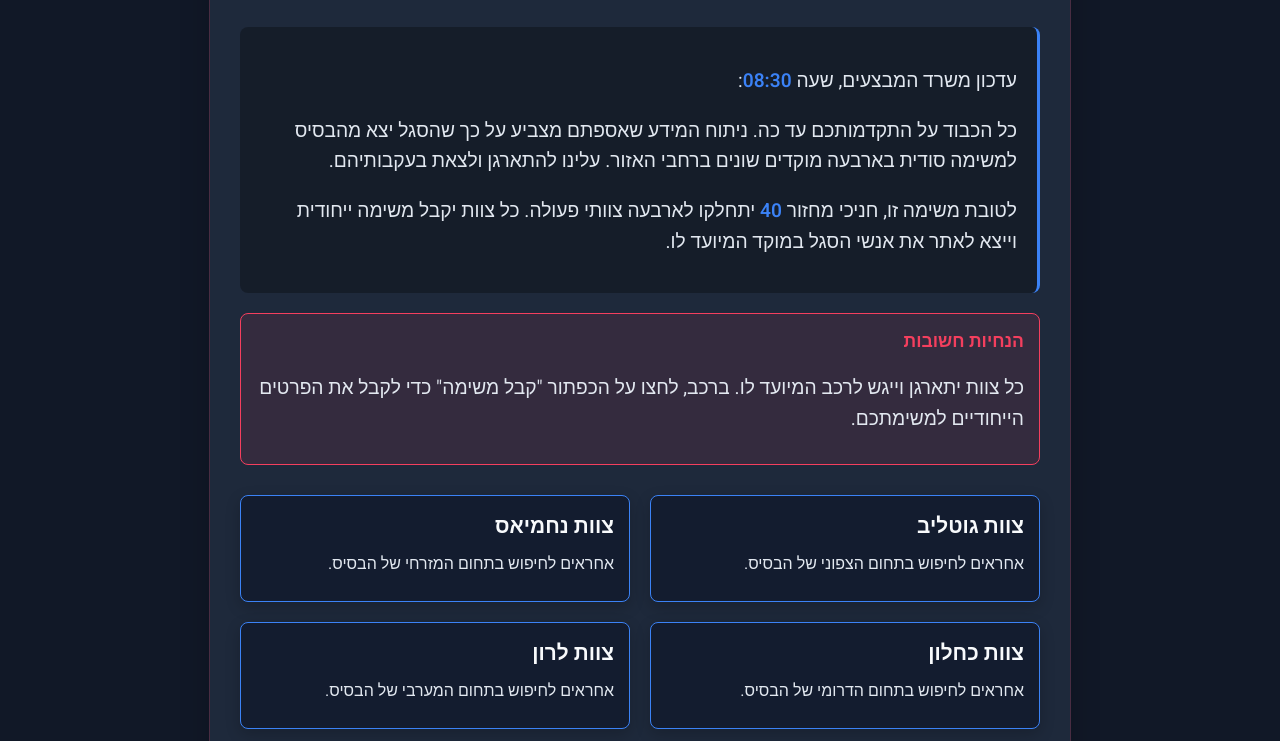
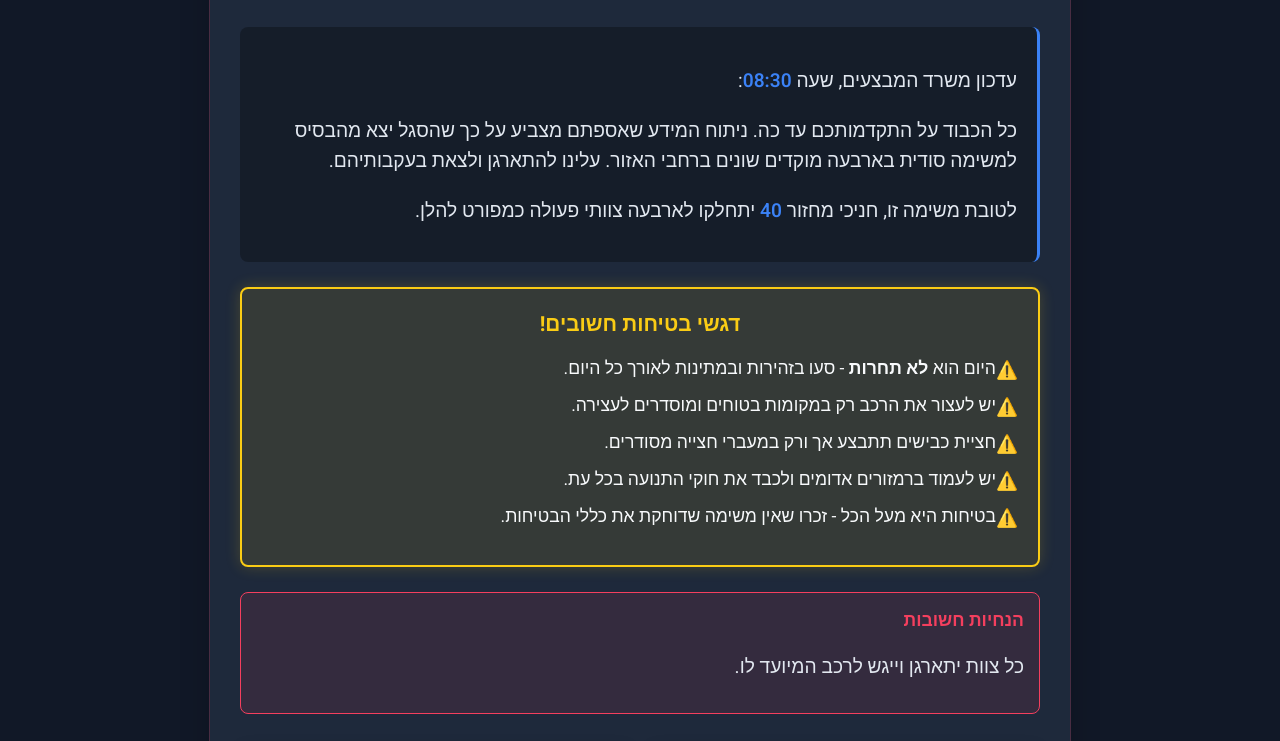
Before and after one commit to avivreu7/escaperoom, a plain HTML site: page step1-pizzi.html in a window 1280 px wide. Shown: the part 182-923 px from the top of the page. Drawn offline with Linux system fonts and the light colour scheme.

Commit message:
Update step1-pizzi.html

```diff
--- a/step1-pizzi.html
+++ b/step1-pizzi.html
@@ -164,6 +164,44 @@
             z-index: 100;
         }
 
+        /* Safety guidelines box */
+        .safety-box {
+            background-color: rgba(250, 204, 21, 0.1);
+            border: 2px solid #facc15;
+            border-radius: 8px;
+            padding: 20px;
+            margin: 25px 0;
+            position: relative;
+            box-shadow: 0 0 15px rgba(250, 204, 21, 0.2);
+        }
+
+        .safety-title {
+            color: #facc15;
+            font-weight: bold;
+            font-size: 1.3rem;
+            margin-bottom: 15px;
+            text-align: center;
+        }
+
+        .safety-guidelines {
+            list-style-type: none;
+            padding: 0;
+        }
+
+        .safety-guidelines li {
+            margin-bottom: 12px;
+            padding-right: 22px;
+            position: relative;
+            font-size: 1.1rem;
+        }
+
+        .safety-guidelines li:before {
+            content: "⚠️";
+            position: absolute;
+            right: 0;
+            top: 2px;
+        }
+
         @media (max-width: 768px) {
             .container {
                 padding: 20px 15px;
@@ -205,52 +243,52 @@
                 כל הכבוד על התקדמותכם עד כה. ניתוח המידע שאספתם מצביע על כך שהסגל יצא מהבסיס למשימה סודית בארבעה מוקדים שונים ברחבי האזור. עלינו להתארגן ולצאת בעקבותיהם.
             </p>
             <p>
-                לטובת משימה זו, חניכי מחזור <span class="highlight">40</span> יתחלקו לארבעה צוותי פעולה. כל צוות יקבל משימה ייחודית וייצא לאתר את אנשי הסגל במוקד המיועד לו.
+                לטובת משימה זו, חניכי מחזור <span class="highlight">40</span> יתחלקו לארבעה צוותי פעולה כמפורט להלן.
             </p>
+        </div>
+
+        <!-- דגשי בטיחות -->
+        <div class="safety-box">
+            <div class="safety-title">דגשי בטיחות חשובים!</div>
+            <ul class="safety-guidelines">
+                <li>היום הוא <strong>לא תחרות</strong> - סעו בזהירות ובמתינות לאורך כל היום.</li>
+                <li>יש לעצור את הרכב רק במקומות בטוחים ומוסדרים לעצירה.</li>
+                <li>חציית כבישים תתבצע אך ורק במעברי חצייה מסודרים.</li>
+                <li>יש לעמוד ברמזורים אדומים ולכבד את חוקי התנועה בכל עת.</li>
+                <li>בטיחות היא מעל הכל - זכרו שאין משימה שדוחקת את כללי הבטיחות.</li>
+            </ul>
         </div>
 
         <div class="alert-box">
             <div class="alert-title">הנחיות חשובות</div>
             <p>
-                כל צוות יתארגן וייגש לרכב המיועד לו. ברכב, לחצו על הכפתור "קבל משימה" כדי לקבל את הפרטים הייחודיים למשימתכם.
+                כל צוות יתארגן וייגש לרכב המיועד לו.
             </p>
         </div>
 
         <div class="teams-grid">
             <div class="team-card">
                 <div class="team-name">צוות גוטליב</div>
-                <div class="team-description">
-                    אחראים לחיפוש בתחום הצפוני של הבסיס.
-                </div>
             </div>
 
             <div class="team-card">
                 <div class="team-name">צוות נחמיאס</div>
-                <div class="team-description">
-                    אחראים לחיפוש בתחום המזרחי של הבסיס.
-                </div>
             </div>
 
             <div class="team-card">
                 <div class="team-name">צוות כחלון</div>
-                <div class="team-description">
-                    אחראים לחיפוש בתחום הדרומי של הבסיס.
-                </div>
             </div>
 
             <div class="team-card">
                 <div class="team-name">צוות לרון</div>
-                <div class="team-description">
-                    אחראים לחיפוש בתחום המערבי של הבסיס.
-                </div>
             </div>
         </div>
 
         <div class="continue-section">
             <div class="continue-message">
-                חברו לצוותכם, גשו לרכב המיועד ולחצו על הכפתור הבא לקבלת המשימה הייעודית.
+                התחלקו לצוותים והתארגנו ברכבים לפי הצוותים המפורטים למעלה.
             </div>
-            <button class="button" id="continueButton">קבל משימה</button>
+            <button class="button" id="continueButton">המשך</button>
         </div>
     </div>
 
```
